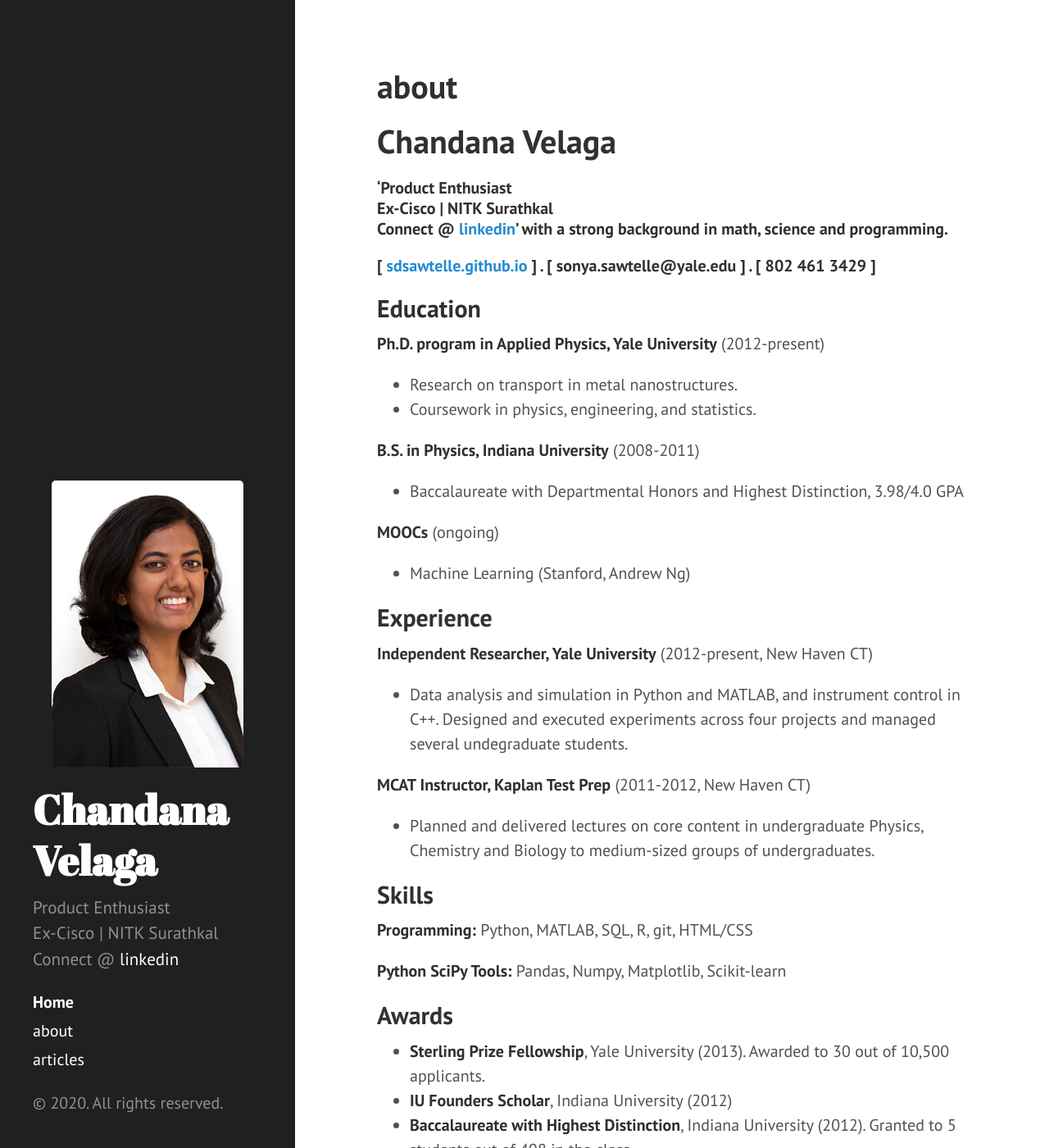
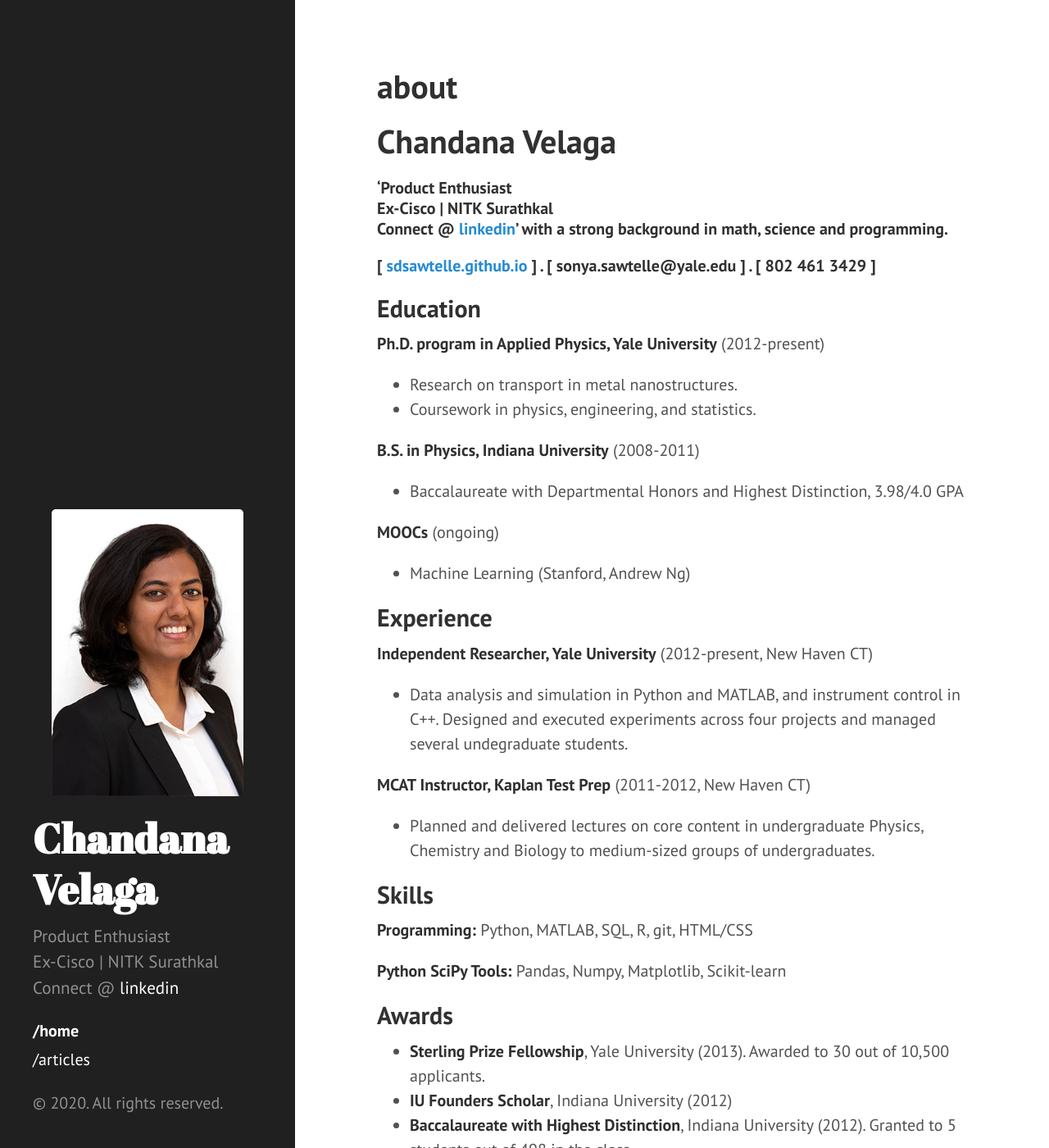
Before and after one commit to chandanavelaga/chandanavelaga.github.io, a Jekyll site: the page built from index.html, in a window 1280 px wide and 1400 px high. Shown: the whole window at 82% size. Built offline with Jekyll 4.4.1, drawn with Linux system fonts in a browser that asks for light colours; the list of posts is cut into pages by our own code.

Commit message:
updated sidebar

```diff
--- a/_includes/sidebar.html
+++ b/_includes/sidebar.html
@@ -1,7 +1,7 @@
 <div class="sidebar">
   <div class="container sidebar-sticky">
     <div class="sidebar-about">
-      <img src='{{"/public/imgs/dp.jpg" | absolute_url}}' alt="Display Picture" class="inline">
+      <img src='{{"/public/imgs/dp.jpg" | absolute_url}}' alt="Display Picture" class="inline display_picture">
       <h2>
         <a href="{{ "/" | relative_url }}">
           {{ site.title }}
@@ -11,25 +11,22 @@
     </div>
 
     <nav class="sidebar-nav">
-      <a class="sidebar-nav-item{% if page.url ==  "/" | relative_url %} active{% endif %}" href="{{  "/" | relative_url }}">Home</a>
+      <a class="sidebar-nav-item{% if page.url ==  "/" | relative_url %} active{% endif %}" href="{{  "/" | relative_url }}">/home</a>
+      <a class="sidebar-nav-item{% if page.url ==  "/articles" | relative_url %} active{% endif %}" href="{{  "/articles" | relative_url }}"> /articles </a>
 
       {% comment %}
         The code below dynamically generates a sidebar nav of pages with
         `layout: page` in the front-matter. See readme for usage.
       {% endcomment %}
 
-      {% assign pages_list = site.pages %}
+      <!-- {% assign pages_list = site.pages %}
       {% for node in pages_list %}
         {% if node.title != null %}
           {% if node.layout == "page" %}
             <a class="sidebar-nav-item{% if page.url == node.url %} active{% endif %}" href="{{ node.url }}">{{ node.title }}</a>
           {% endif %}
         {% endif %}
-      {% endfor %}
-
-      <!-- <a class="sidebar-nav-item" href="{{ site.github.repo }}/archive/v{{ site.version }}.zip">/blog</a> -->
-      <!-- <a class="sidebar-nav-item" href="{{ site.github.repo }}">GitHub project</a> -->
-      <!-- <span class="sidebar-nav-item">Currently v{{ site.version }}</span> -->
+      {% endfor %} -->
     </nav>
 
     <p>&copy; {{ site.time | date: '%Y' }}. All rights reserved.</p>
--- a/public/css/hyde.css
+++ b/public/css/hyde.css
@@ -292,3 +292,14 @@ img.emoji {
     margin-top: 10px;
   }
 }
+
+
+.display_picture{
+  display: block;
+  max-width: 100%;
+  /* margin: 0 0 1rem; */
+  border-radius: 5px;
+  margin-left: auto;
+  margin-right: auto;
+  margin-top: auto;
+}
```
